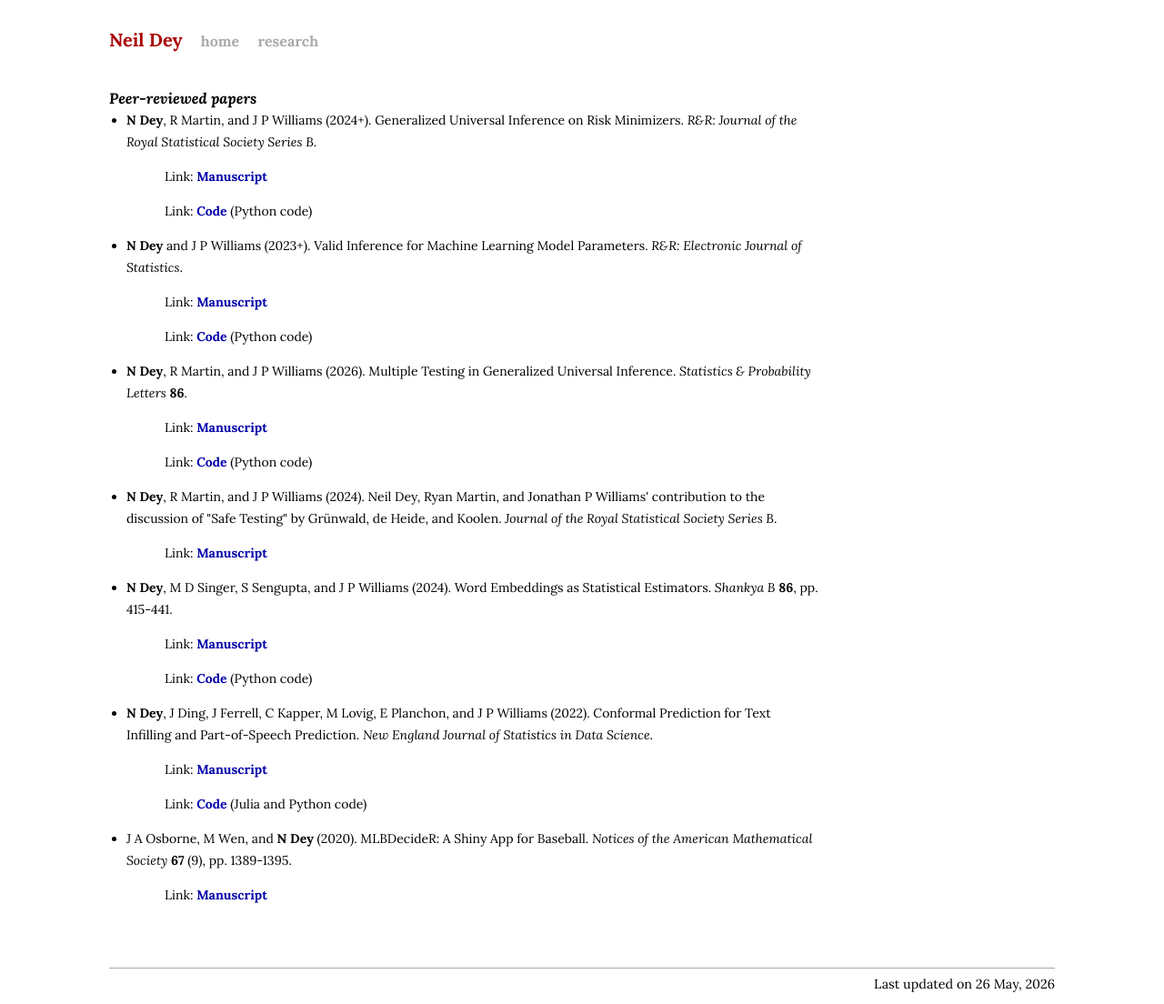
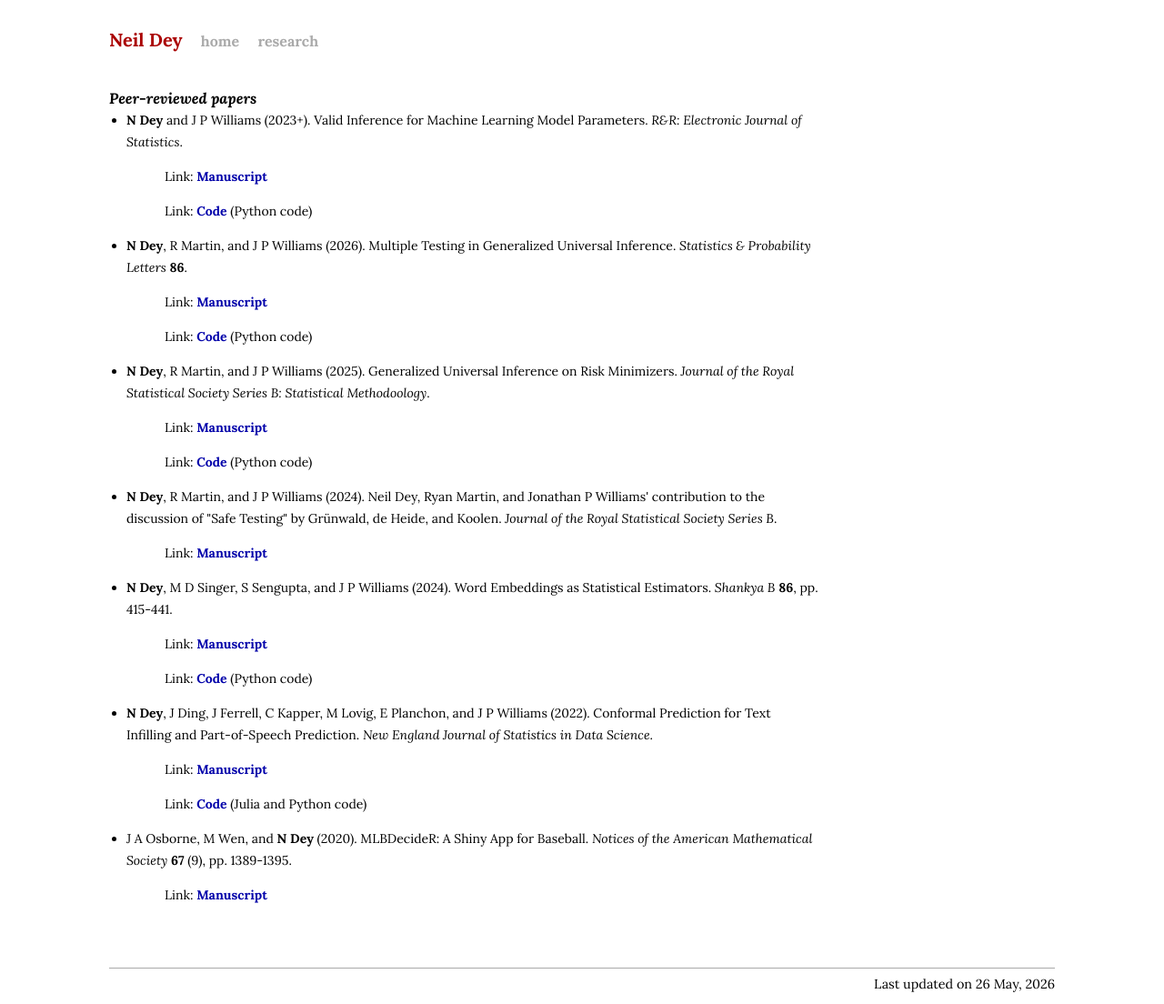
Before and after one commit to neil-dey/neil-dey.github.io, a Jekyll site: the page built from research.html, in a window 1280 px wide. Shown: the whole page at 91% size. Built offline with Jekyll 4.4.1, drawn with Linux system fonts in a browser that asks for light colours.

Commit message:
Update research.html

```diff
--- a/research.html
+++ b/research.html
@@ -5,12 +5,6 @@ title: Neil Dey | Research
 <h3><i>Peer-reviewed papers</i></h3>
 
 <ul>
-<li> <b>N Dey</b>, R Martin, and J P Williams (2024+). Generalized Universal Inference on Risk Minimizers. <i>R&R: Journal of the Royal Statistical Society Series B</i>.
-<br/>
-<p class="indented">Link: <a href="https://arxiv.org/abs/2402.00202"><b>Manuscript</b></a></p>
-<p class="indented">Link: <a href="https://github.com/neil-dey/universal-inference"><b>Code</b></a> (Python code)</p>
-</li>
-
 <li> <b>N Dey</b> and J P Williams (2023+). Valid Inference for Machine Learning Model Parameters. <i>R&R: Electronic Journal of Statistics</i>.
 <br/>
 <p class="indented">Link: <a href="https://arxiv.org/abs/2302.10840"><b>Manuscript</b></a></p>
@@ -21,6 +15,12 @@ title: Neil Dey | Research
 <br/>
 <p class="indented">Link: <a href="https://doi.org/10.1016/j.spl.2025.110559"><b>Manuscript</b></a></p>
 <p class="indented">Link: <a href="https://github.com/neil-dey/gue-multiple-testing"><b>Code</b></a> (Python code)</p>
+</li>
+
+<li> <b>N Dey</b>, R Martin, and J P Williams (2025). Generalized Universal Inference on Risk Minimizers. <i>Journal of the Royal Statistical Society Series B: Statistical Methodoology</i>.
+<br/>
+<p class="indented">Link: <a href=" https://doi.org/10.1093/jrsssb/qkaf065"><b>Manuscript</b></a></p>
+<p class="indented">Link: <a href="https://github.com/neil-dey/universal-inference"><b>Code</b></a> (Python code)</p>
 </li>
 
 <li> <b>N Dey</b>, R Martin, and J P Williams (2024). Neil Dey, Ryan Martin, and Jonathan P Williams' contribution to the discussion of "Safe Testing" by Grünwald, de Heide, and Koolen. <i>Journal of the Royal Statistical Society Series B</i>.
```
